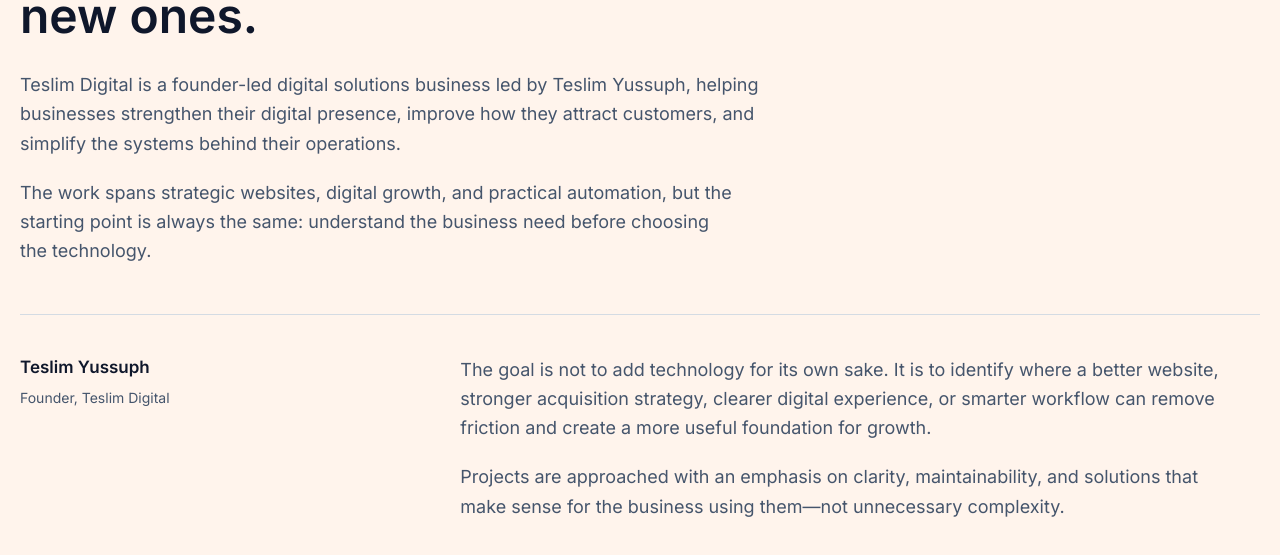
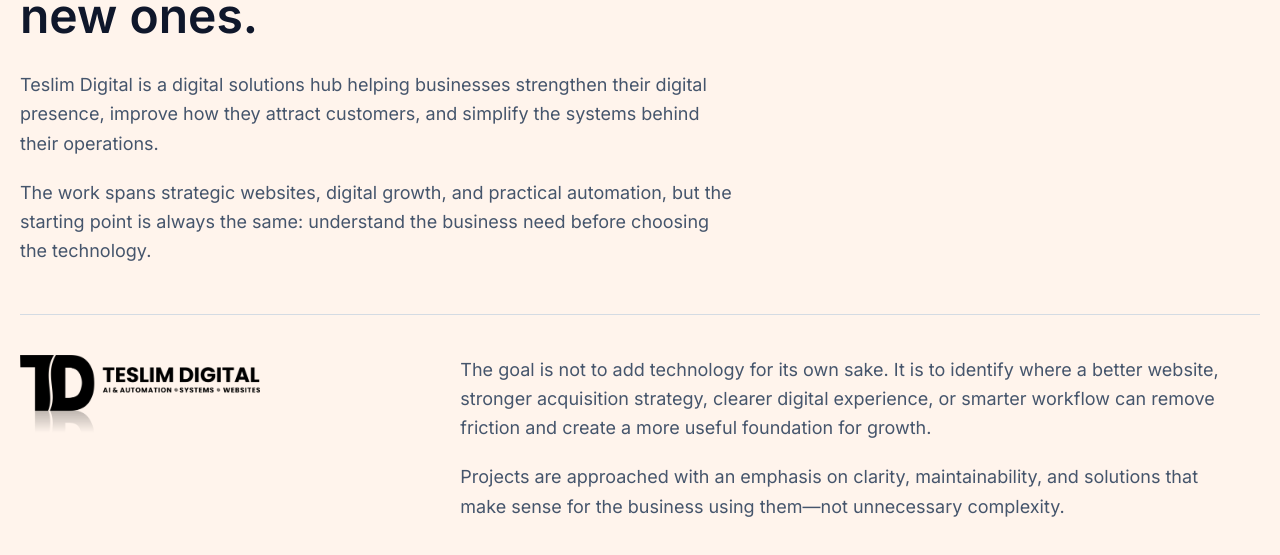
Before and after one commit to 0xTes/Tes-portfolio-site, a React (Vite) app: page /about in a window 1280 px wide. Shown: the part 397-952 px from the top of the page. Built offline with nearby package versions, Linux system fonts and the light colour scheme; no server answers.

Commit message:
refactor(about): refine identity and add newsletter

```diff
--- a/src/components/About.jsx
+++ b/src/components/About.jsx
@@ -1,4 +1,5 @@
 import { motion, useReducedMotion } from "framer-motion";
+import horizontalLogo from "../assets/branding/teslim-digital-horizontal.webp";
 
 function About() {
   const shouldReduceMotion = useReducedMotion();
@@ -33,10 +34,9 @@
           </h1>
 
           <p className="mt-6 max-w-3xl text-[1.0625rem] leading-relaxed text-slate-600 md:text-lg">
-            Teslim Digital is a founder-led digital solutions business led by
-            Teslim Yussuph, helping businesses strengthen their digital presence,
-            improve how they attract customers, and simplify the systems behind
-            their operations.
+            Teslim Digital is a digital solutions hub helping businesses
+            strengthen their digital presence, improve how they attract
+            customers, and simplify the systems behind their operations.
           </p>
           <p className="mt-5 max-w-3xl text-[1.0625rem] leading-relaxed text-slate-600 md:text-lg">
             The work spans strategic websites, digital growth, and practical
@@ -55,13 +55,14 @@
           }}
           className="mt-10 grid min-w-0 gap-8 border-t border-slate-300/80 pt-8 md:mt-12 md:pt-10 lg:grid-cols-[minmax(0,0.8fr)_minmax(0,1.7fr)] lg:gap-16"
         >
-          <div className="min-w-0">
-            <p className="text-[1.0625rem] font-semibold text-slate-900">
-              Teslim Yussuph
-            </p>
-            <p className="mt-2 text-sm text-slate-600">
-              Founder, Teslim Digital
-            </p>
+          <div className="min-w-0 max-w-[200px] sm:max-w-[220px] lg:max-w-[240px]">
+            <img
+              src={horizontalLogo}
+              alt="Teslim Digital"
+              width={1200}
+              height={391}
+              className="h-auto w-full object-contain brightness-0"
+            />
           </div>
           <div className="min-w-0 max-w-3xl">
             <p className="text-[1.0625rem] leading-relaxed text-slate-600 md:text-lg">
--- a/src/pages/AboutPage.jsx
+++ b/src/pages/AboutPage.jsx
@@ -1,5 +1,6 @@
 import About from "../components/About";
 import Services from "../components/Services";
+import Newsletter from "../components/Newsletter";
 import PageShell from "../components/PageShell";
 import Seo from "../components/Seo";
 
@@ -14,6 +15,7 @@
       <PageShell>
         <About />
         <Services />
+        <Newsletter />
       </PageShell>
     </>
   );
```
